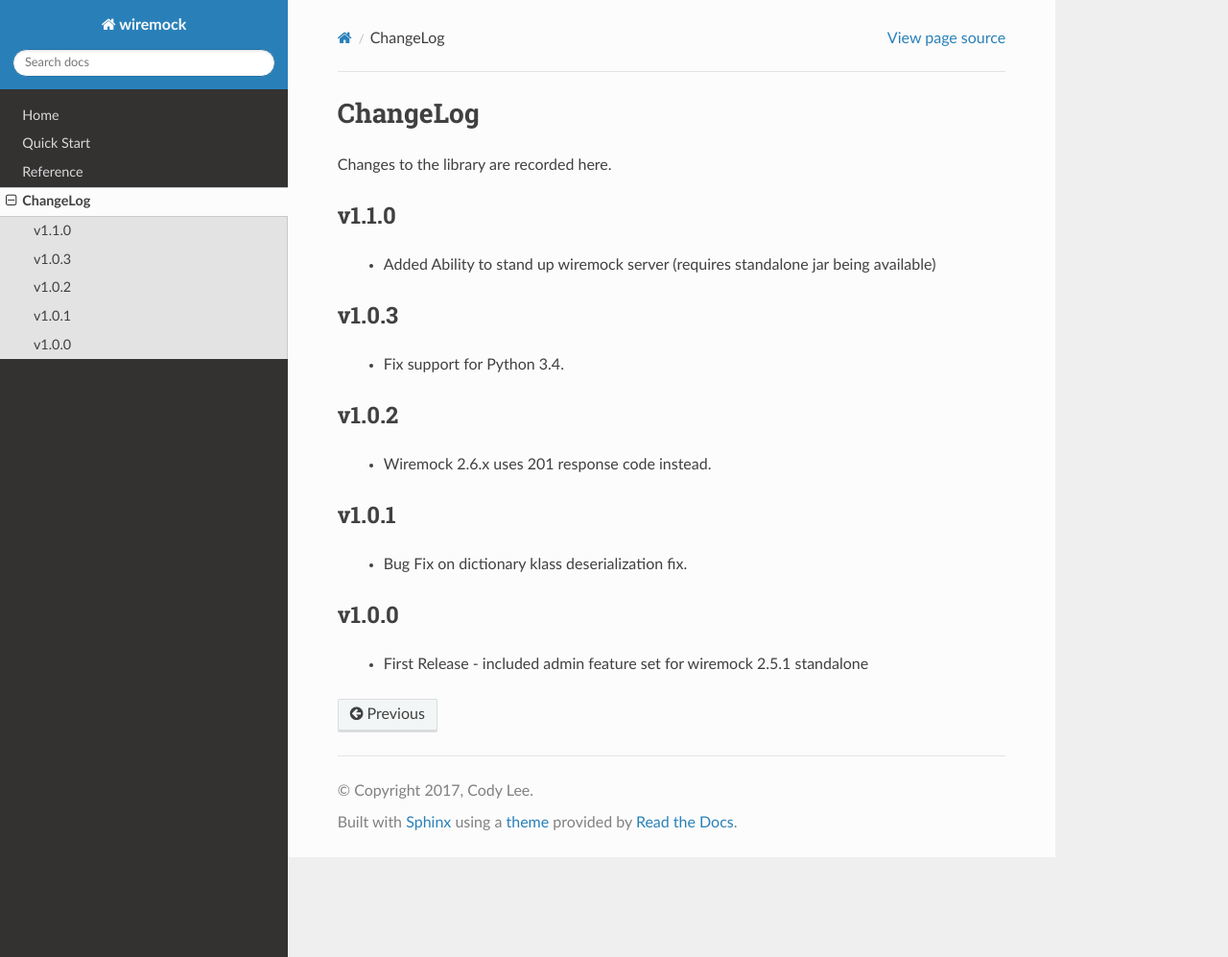
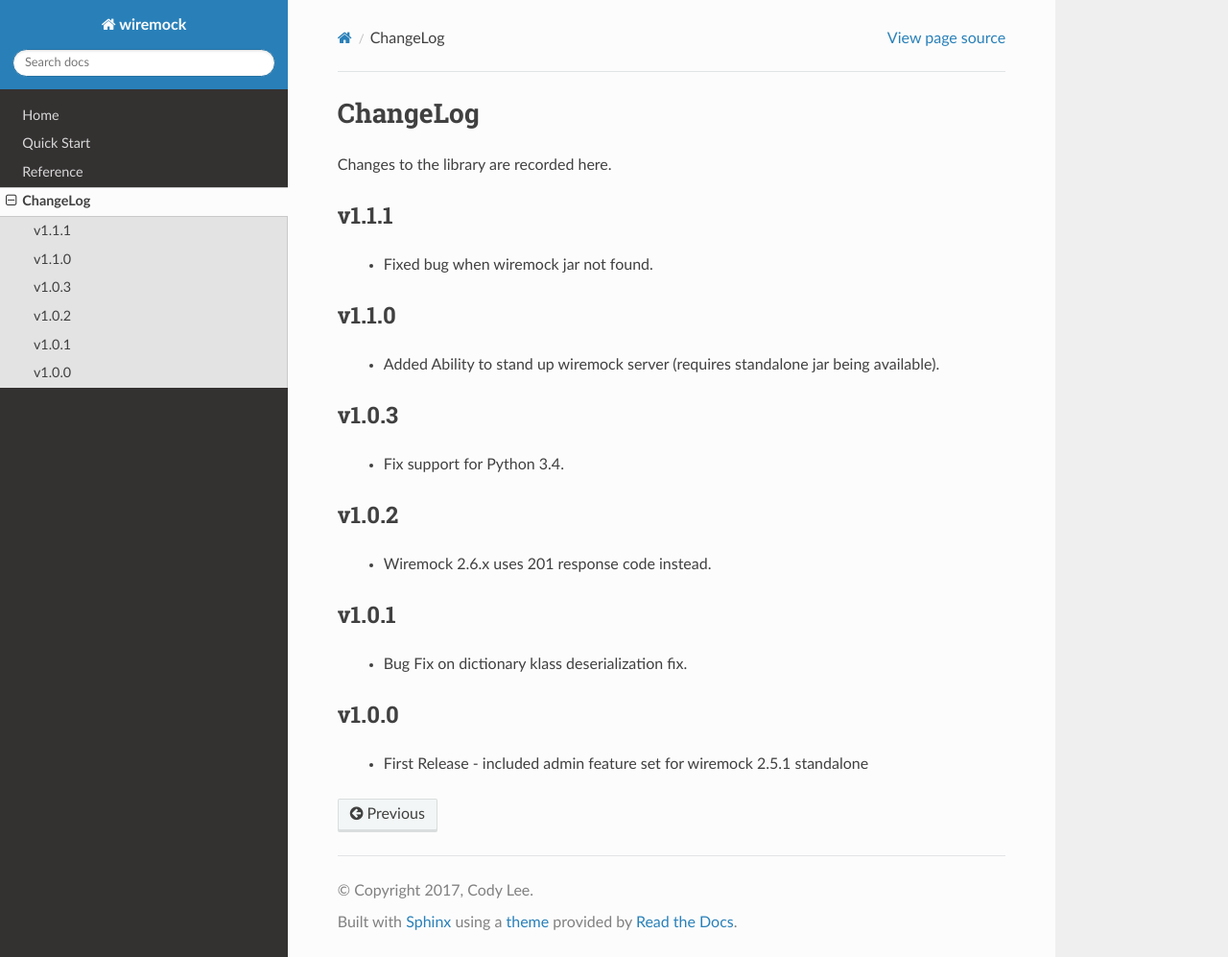
Before and after one commit to wiremock/python-wiremock, a Sphinx documentation site: the page built from docs/changelog.rst, in a window 1280 px wide and 997 px high. Shown: the whole window at 96% size. Built offline with Sphinx 7.4.7 and the Read the Docs theme 2.0.0, drawn with Linux system fonts in a browser that asks for light colours.

Commit message:
updated changelog

```diff
--- a/docs/changelog.rst
+++ b/docs/changelog.rst
@@ -5,9 +5,13 @@
 
 Changes to the library are recorded here.
 
+v1.1.1
+------
+  * Fixed bug when wiremock jar not found.
+
 v1.1.0
 ------
-  * Added Ability to stand up wiremock server (requires standalone jar being available)
+  * Added Ability to stand up wiremock server (requires standalone jar being available).
 
 v1.0.3
 ------
```
